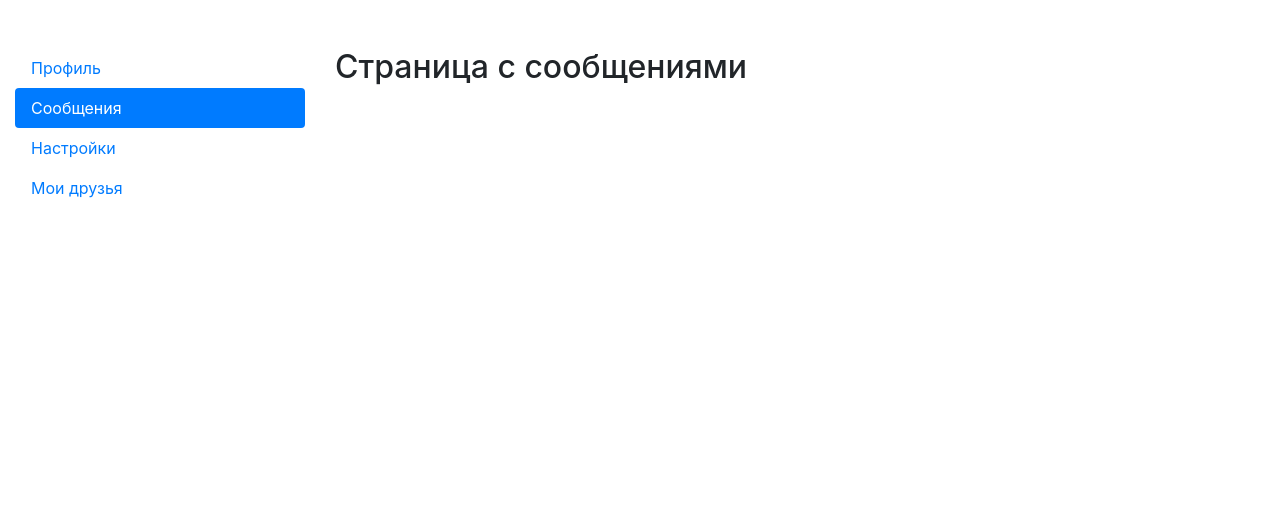
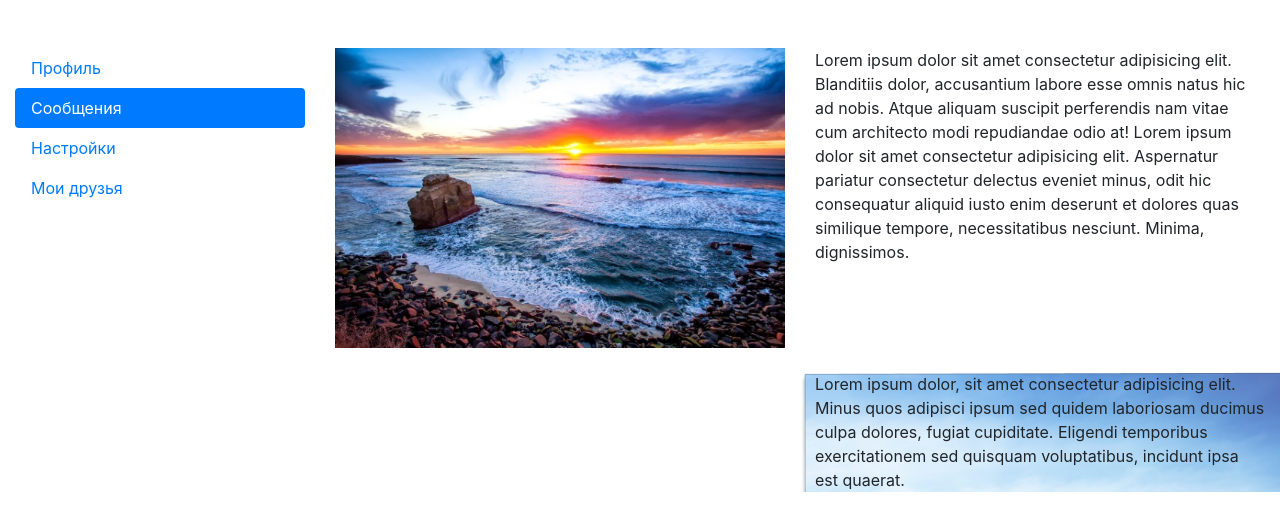
Before and after one commit to mak-ov/react0975, a React (Create React App) app: page /messages in a window 1280 px wide. Shown: the top 530 px of the page. Built offline with nearby package versions, Linux system fonts and the light colour scheme.

Commit message:
10:24 30.11.22

```diff
--- a/src/components/Messages.jsx
+++ b/src/components/Messages.jsx
@@ -1,5 +1,23 @@
+import pageImg from "../assets/img/sea.jpg";
+import textBackground from "../assets/img/sea_2.png";
+
 const Messages = () => {
-  return <h2>Страница с сообщениями</h2>;
+  return (
+    <>
+    <div className="row">
+      <div className="col-md-6">
+        <img src={pageImg} alt="" width={"100%"}/>
+      </div>
+      <div className="col-md-6">
+        Lorem ipsum dolor sit amet consectetur adipisicing elit. Blanditiis dolor, accusantium labore esse omnis natus hic ad nobis. Atque aliquam suscipit perferendis nam vitae cum architecto modi repudiandae odio at! Lorem ipsum dolor sit amet consectetur adipisicing elit. Aspernatur pariatur consectetur delectus eveniet minus, odit hic consequatur aliquid iusto enim deserunt et dolores quas similique tempore, necessitatibus nesciunt. Minima, dignissimos.
+      </div>
+    </div>
+    <div className="row mt-4">
+    <div className="col-md-6 offset-6" style={{ backgroundImage: `url(${textBackground})` }}>Lorem ipsum dolor, sit amet consectetur adipisicing elit. Minus quos adipisci ipsum sed quidem laboriosam ducimus culpa dolores, fugiat cupiditate. Eligendi temporibus exercitationem sed quisquam voluptatibus, incidunt ipsa est quaerat.
+    </div>
+    </div>
+    </>
+  )
 };
 
 export default Messages;
--- a/src/components/Profile.jsx
+++ b/src/components/Profile.jsx
@@ -13,8 +13,8 @@ const Profile = (props) => {
       <div className="col-sm-9">
         <h1 style={{backgroundColor: "lightblue"}}>{user.name} {user.lastname}</h1>
         <h2 className={styles.about}>{user.about}</h2>
-        <p>E-mail: {user.email}</p>
-        <p>Id: {user.id}</p>
+        <p className={styles.email}>E-mail: {user.email}</p>
+        <p style={{fontWeigth: "700"}}>Id: {user.id}</p>
         <p className={styles.paragraph}>Lorem ipsum dolor sit amet consectetur adipisicing elit. Laudantium animi, officiis repellat saepe perspiciatis dolorum adipisci iure hic sequi aperiam. Iusto, rem recusandae minima facilis quibusdam accusantium quo excepturi vitae.</p>
       </div>
     </div>
--- a/src/state.jsx
+++ b/src/state.jsx
@@ -18,9 +18,9 @@ const users = {
 };
 
 export function getUser(userId) {
-  for (let i = 0; i < Object.keys(users).length; i++) {
-    if (users[i].id == userId) return users[i];
-  }
+  // for (let i = 0; i < Object.keys(users).length; i++) {
+  //   if (users[i].id == userId) return users[i];
+  // }
   return user;
 }
 
```
Also changed, not shown: src/assets/img/sea.jpg (added), src/assets/img/sea_2.png (added).
